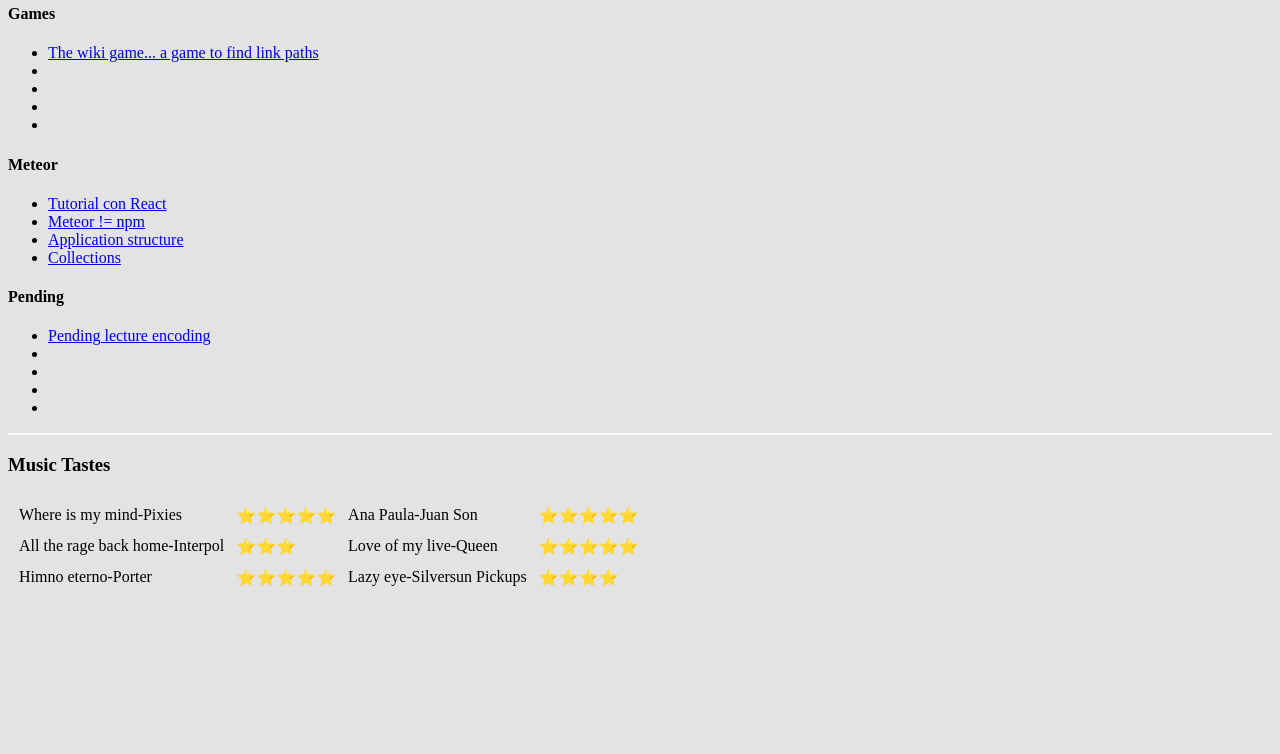
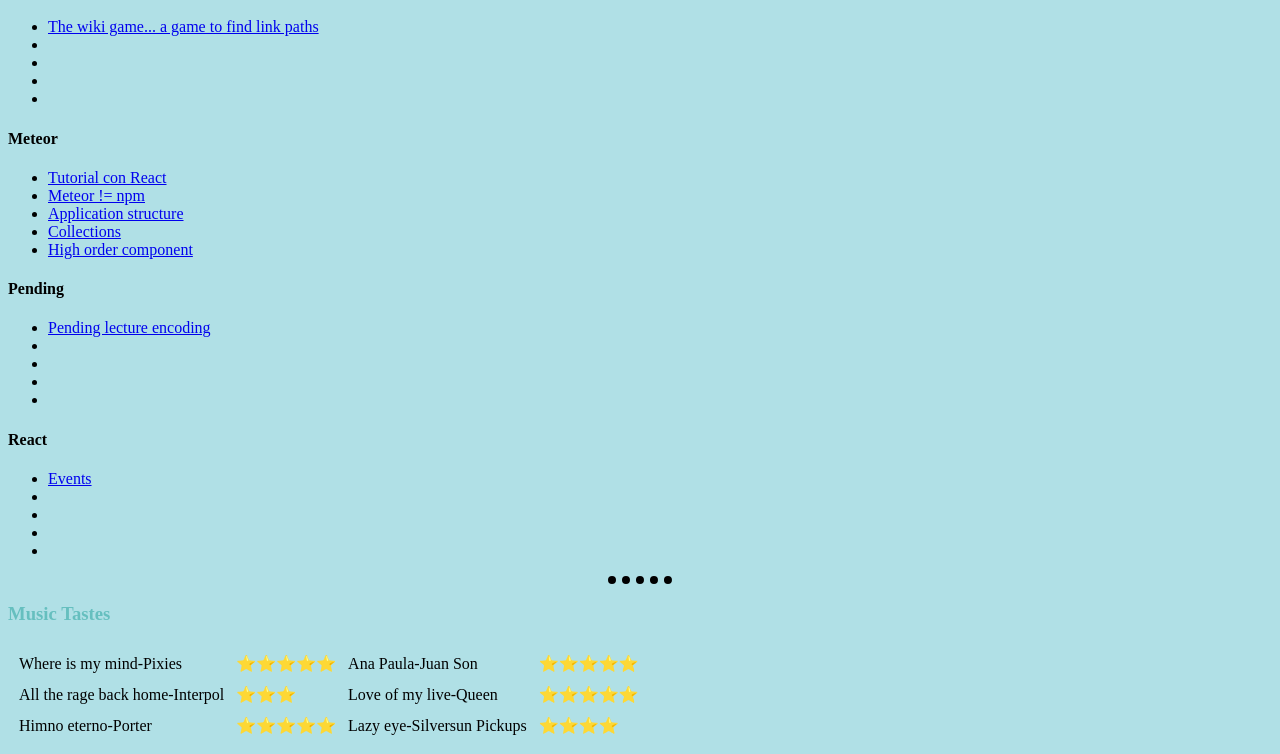
Before and after one commit to beldier/usefulStuff, a plain HTML site: page index.html in a window 1280 px wide. Shown: the part 923-1677 px from the top of the page. Before the commit the page ends 1529 px from the top, so only its background shows below. Drawn offline with Linux system fonts and the light colour scheme.

Commit message:
css changes

```diff
--- /dev/null
+++ b/css/styles.css
@@ -0,0 +1,16 @@
+
+body{
+  background-color: powderblue;
+}
+hr{
+  border-style: dotted none none none;
+  height: 0px;
+  width: 5%;
+  border-width: 8px;
+}
+img{
+  height: 100px;
+}
+h1,h3{
+  color: #66BFBF;
+}
--- a/index.html
+++ b/index.html
@@ -4,22 +4,13 @@
 <head>
   <meta charset="utf-8">
   <title>Alvaro's Personal site </title>
-  <style >
-    body{
-      background-color: #e3e3e3;
-    }
-    hr{
-      background-color: #fafafa;
-      border-style: none;
-      height: 2px
-    }
-  </style>
+  <link rel="stylesheet" href="css/styles.css">
 </head>
 
 <body>
   <table cellspacing="20">
     <tr>
-      <td><img src="images/profile-picture.jpg" alt="My profile picture" height="200px"></td>
+      <td><img src="images/profile-picture.jpg" alt="My profile picture"></td>
       <td>  <h1>Lurianne's Stuff</h1>
         <p><em>Student and geek enusiast</em></p>
         <p>
@@ -36,8 +27,8 @@
       <ul class="link-list">
         <li><a href="https://unicode-table.com/en/#control-character">Unicode table</a></li>
         <li><a href="https://colorhunt.co/">Colour Palette page </a></li>
-        <li><a href=""></a></li>
-        <li><a href=""></a></li>
+        <li><a href="https://www.canva.com/color-palette/">Colour palette generator(based on image)</a></li>
+        <li><a href="https://medium.jonasbandi.net/angular-vs-react-the-cli-d8af18063006">Angular vs React: The CLI</a></li>
       </ul>
     <hr>
     <h4 class="list-heading">Docs</h4>
@@ -78,6 +69,7 @@
         <li><a href="https://docs.meteor.com/commandline.html#meteornpm">Meteor != npm</a></li>
          <li><a href="https://guide.meteor.com/structure.html">Application structure</a></li>
         <li><a href="https://guide.meteor.com/collections.html">Collections</a></li>
+        <li><a href="https://reactjs.org/docs/higher-order-components.html">High order component</a></li>
       </ul>
     <h4 class="list-heading">Pending</h4>
       <ul class="link-list">
@@ -87,7 +79,15 @@
         <li><a href=""></a></li>
         <li><a href=""></a></li>
       </ul>
-      <hr>
+    <h4 class="list-heading">React</h4>
+      <ul class="link-list">
+        <li><a href="https://reactjs.org/docs/events.html">Events</a></li>
+        <li><a href=""></a></li>
+        <li><a href=""></a></li>
+        <li><a href=""></a></li>
+        <li><a href=""></a></li>
+      </ul>
+    <hr>
     <h3 class="title-table">Music Tastes</h3>
     <table class="table"  cellspacing="10" >
       <thead>
```
Also changed, not shown: hobbies.html (+1 -0 lines).
